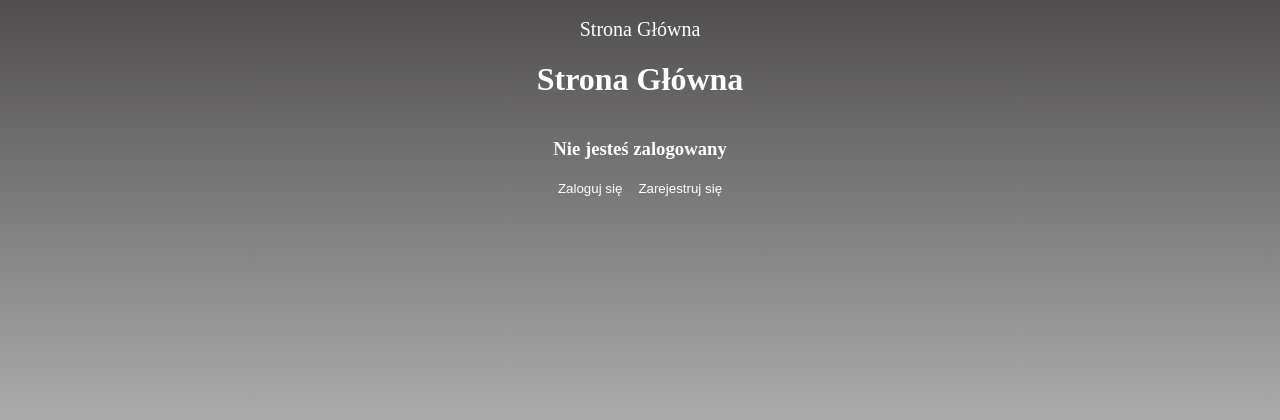
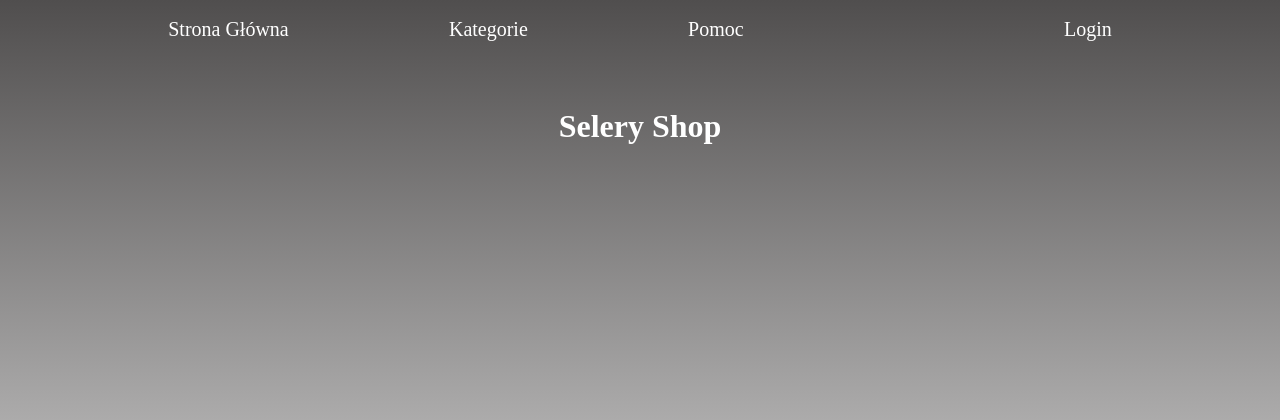
Before and after one commit to SomeAlienBoi69/WWW, a Django app: page / in a window 1280 px wide. Shown: the top 420 px of the page. Run offline with Django 4.2, Linux system fonts and the light colour scheme.

Commit message:
Zmiana strony głównej
Mały design change strony głównej

```diff
--- a/WWW/seler/templates/home.html
+++ b/WWW/seler/templates/home.html
@@ -4,7 +4,7 @@
 <!DOCTYPE html>
 <html>
 <head>
-    <title>Super wyśmienita strona</title>
+    <title>Selery Shop</title>
     <meta charset="UTF-8">
 </head>
 <body>
@@ -12,24 +12,18 @@
     <div id="space"></div>
 
     <header>
-        <h1 id="SG">Strona Główna</h1>
-        {% if user.is_authenticated %}
-            <h3>Jesteś zalogowany jako {{user}}</h3>
-            <form>
-                <button class="login_button" type="submit" formaction="{% url 'logout' %}">Wyloguj się</button>
-            </form>
-        {% else %}
-            <h3>Nie jesteś zalogowany</h3>
-            <form>
-                <button class="login_button" type="submit" formaction="{% url 'login' %}">Zaloguj się</button>
-                <button class="login_button" type="submit" formaction="{% url 'register' %}">Zarejestruj się</button>
-            </form>
-        {% endif %}
+        <h1 id="SG">Selery Shop</h1>
     </header>
     <div id="space"></div>
 
     <div id="main">
-
+        <table>
+            {% for products in Product %}
+                <tr>
+                    <td>{{ products.Name }}</td>
+                </tr>
+            {% endfor %}
+        </table>
     </div>
 </body>
 </html>
--- a/WWW/seler/templates/navbar.html
+++ b/WWW/seler/templates/navbar.html
@@ -1,4 +1,13 @@
 <div id="navbar">
     <a href="{% url 'home' %}">Strona Główna</a>
+    <a>Kategorie</a>
+    <a>Pomoc</a>
+    <a></a>
+    {% if user.is_authenticated %}
+        <a>Konto: {{user}}</a>
+        <a href="{% url 'logout' %}">Wyloguj się</a>
+    {% else %}
+        <a href="{% url 'login' %}">Login</a>
+    {% endif %}
 
 </div>
```
Also changed, not shown: 1 other file.
